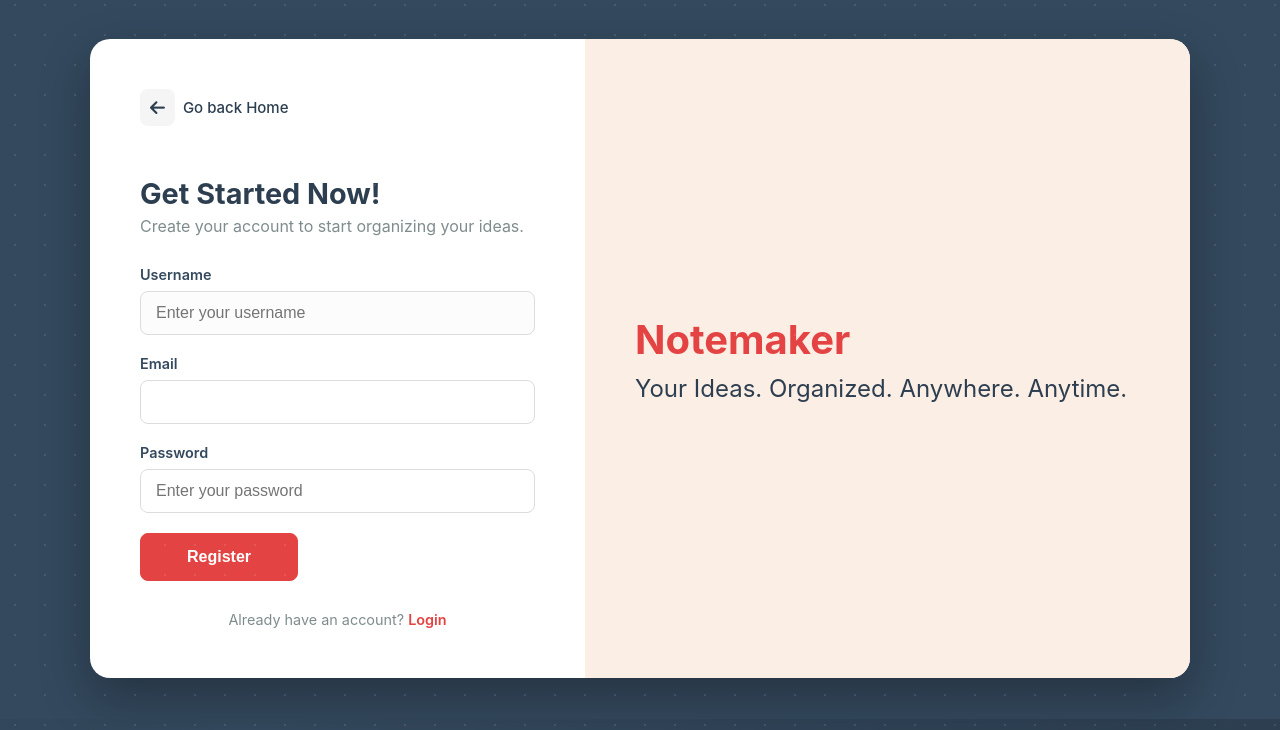
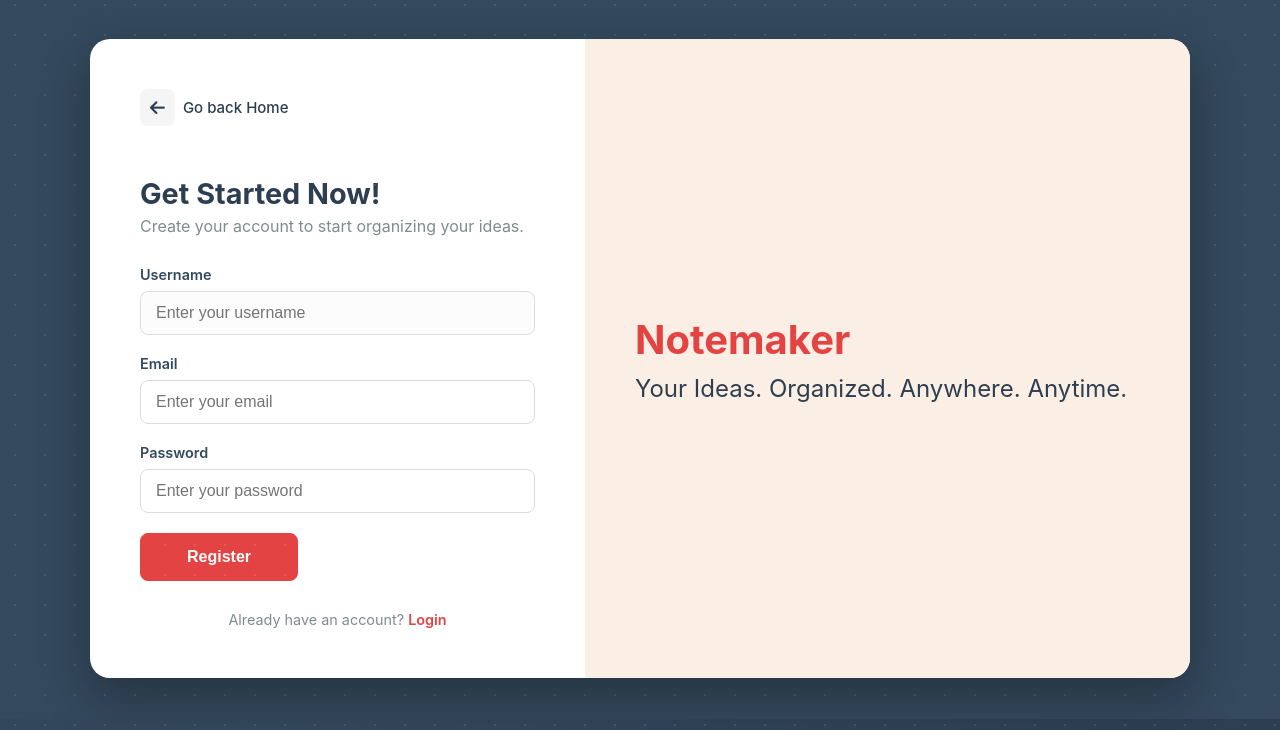
Before and after one commit to pgglsjulil/notes-app, a Flask app: page /register in a window 1280 px wide. Shown: the part 70-800 px from the top of the page. Run offline with Flask 3, Linux system fonts and the light colour scheme.

Commit message:
Menambahkan teks di kolom email

```diff
--- a/app/templates/login.html
+++ b/app/templates/login.html
@@ -29,7 +29,7 @@
         {{ form.csrf_token }}
         <div class="form-group">
             {{ form.email.label }}
-            {{ form.email(type="email") }}
+            {{ form.email(type="email", placeholder="Enter your email") }}
             {% if form.email.errors %}
             <div class="form-error">
                 {% for error in form.email.errors %}
--- a/app/templates/register.html
+++ b/app/templates/register.html
@@ -40,7 +40,7 @@
         </div>
         <div class="form-group">
             {{ form.email.label }}
-            {{ form.email(type="email") }}
+            {{ form.email(type="email", placeholder="Enter your email") }}
             {% if form.email.errors %}
             <div class="form-error">
                 {% for error in form.email.errors %}
```
